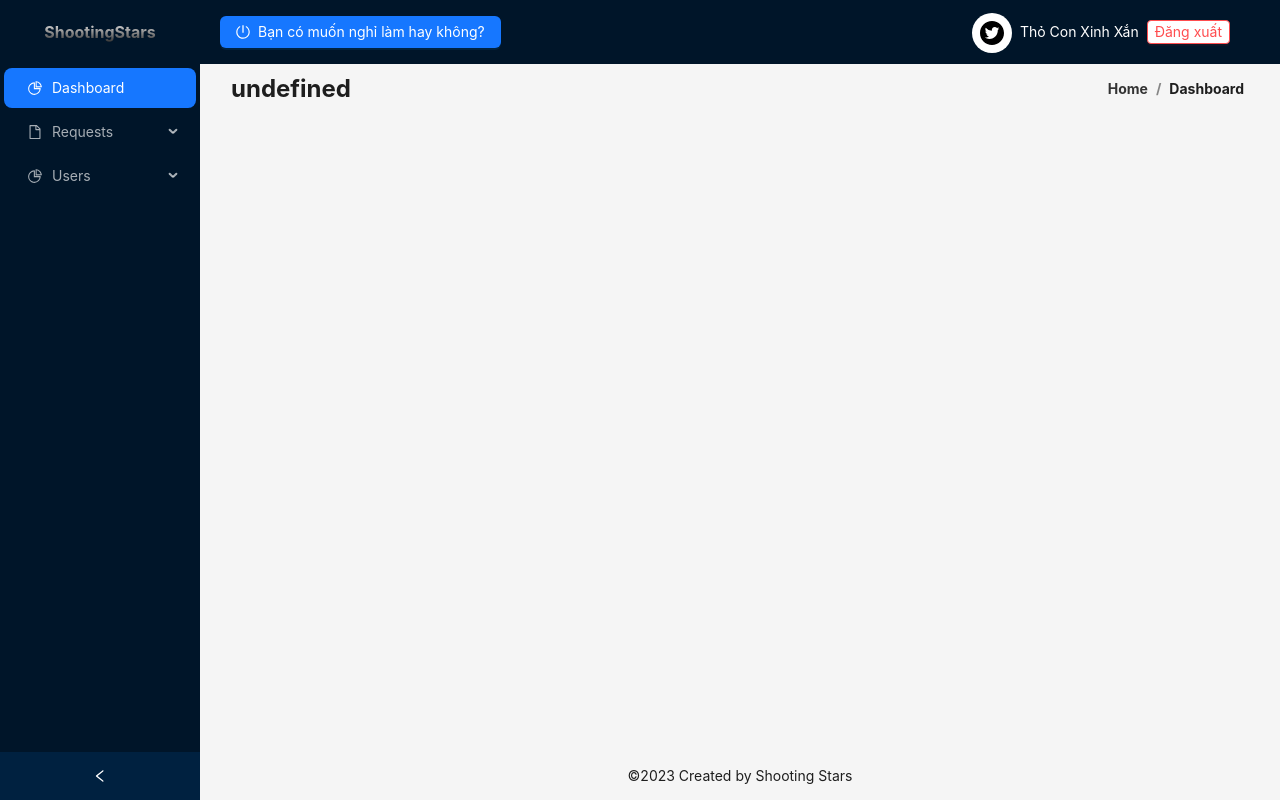
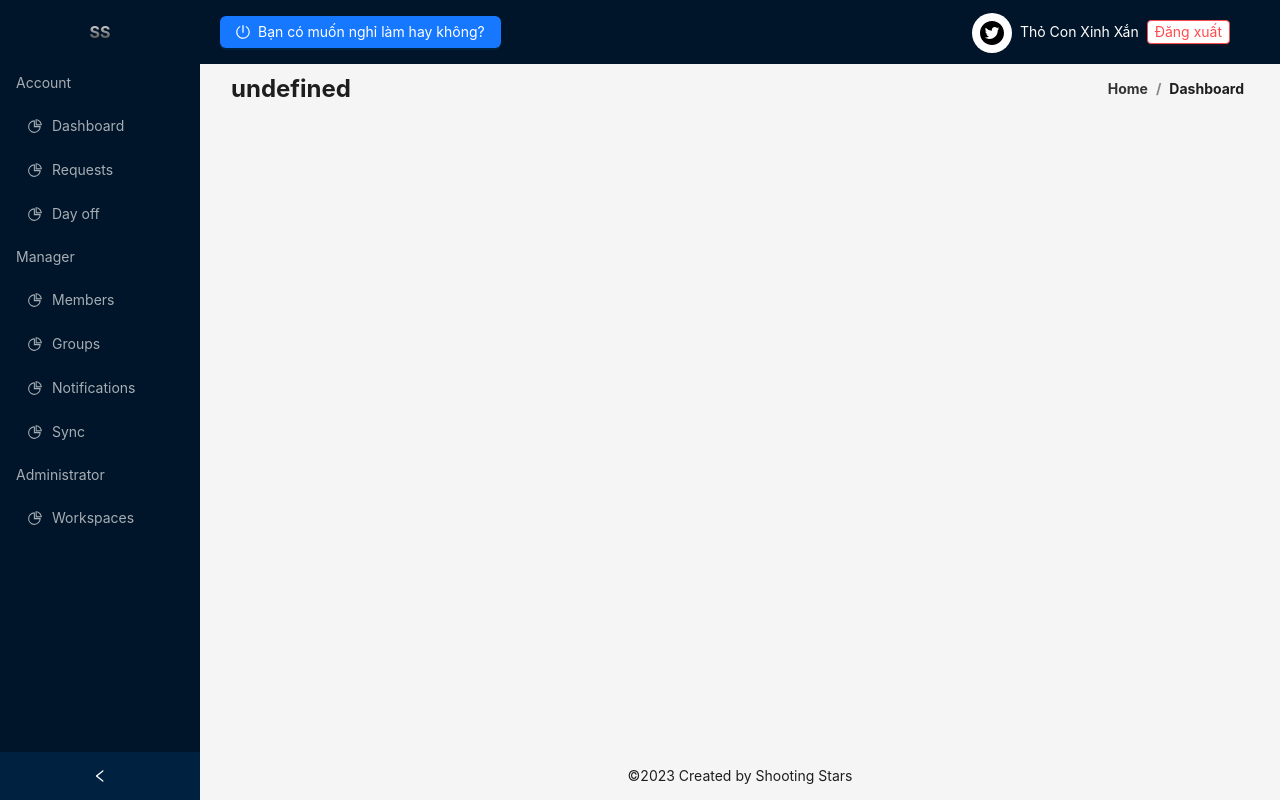
Before and after one commit to khoinguyen80/UI-code-, a React (Vite) app: page /dashboard in a window 1280 px wide. Built offline with nearby package versions, Linux system fonts and the light colour scheme.

Commit message:
fix: layout (#5)
Co-authored-by: nguyendeptrai <nguyendeptrai@gmail.com>

```diff
--- a/src/App.jsx
+++ b/src/App.jsx
@@ -3,8 +3,6 @@ import { BrowserRouter, Routes, Route } from 'react-router-dom'
 import { ToastContainer } from 'react-toastify'
 import 'react-toastify/dist/ReactToastify.css'
 import Dashboard from './pages/Dashboard/Dashboard'
-import CreateUser from './pages/User/CreateUser/CreateUser'
-import ListUser from './pages/User/ListUser/ListUser'
 
 export default function App() {
   return (
@@ -24,8 +22,6 @@ export default function App() {
       <MainLayouts>
         <Routes>
           <Route exact element={<Dashboard />} path='/dashboard' />
-          <Route exact element={<ListUser />} path='/user/list' />
-          <Route exact element={<CreateUser />} path='/user/create' />
         </Routes>
       </MainLayouts>
     </BrowserRouter>
--- a/src/layouts/navigations.jsx
+++ b/src/layouts/navigations.jsx
@@ -1,49 +1,76 @@
 import { FileOutlined, PieChartOutlined } from '@ant-design/icons'
+import { Link } from 'react-router-dom'
 
 export const navigations = [
   {
     key: 1,
-    label: 'Dashboard',
-    icon: <PieChartOutlined />,
-    route: '/dashboard',
-  },
-  {
-    key: 2,
-    label: 'Requests',
+    label: 'Account',
     icon: <FileOutlined />,
-    route: '/requests',
+    type: 'group',
     children: [
       {
+        key: 2,
+        label: <Link to='/dashboard'>Dashboard</Link>,
+        icon: <PieChartOutlined />,
+        path: 'dashboard',
+      },
+      {
         key: 3,
-        label: 'List requests',
+        label: <Link to='/requests'>Requests</Link>,
         icon: <PieChartOutlined />,
-        route: '/requests/list',
+        path: 'requests',
       },
       {
         key: 4,
-        label: 'Send requests',
+        label: <Link to='/daysoff'>Day off</Link>,
         icon: <PieChartOutlined />,
-        route: '/requests/create',
+        path: 'daysoff',
       },
     ],
   },
   {
     key: 5,
-    label: 'Users',
+    label: 'Manager',
     icon: <PieChartOutlined />,
-    route: '/users',
+    type: 'group',
     children: [
       {
         key: 6,
-        label: 'List users',
+        label: <Link to='members'>Members</Link>,
         icon: <PieChartOutlined />,
-        route: '/users/list',
+        path: 'members',
       },
       {
         key: 7,
-        label: 'Create users',
+        label: <Link to='groups'>Groups</Link>,
         icon: <PieChartOutlined />,
-        route: '/users/create',
+        path: 'groups',
+      },
+      {
+        key: 8,
+        label: <Link to='notifications'>Notifications</Link>,
+        icon: <PieChartOutlined />,
+        path: 'notifications',
+      },
+      {
+        key: 9,
+        label: <Link to='sync'>Sync</Link>,
+        icon: <PieChartOutlined />,
+        path: 'sync',
+      },
+    ],
+  },
+  {
+    key: 10,
+    label: 'Administrator',
+    icon: <PieChartOutlined />,
+    type: 'group',
+    children: [
+      {
+        key: 11,
+        label: <Link to='workspaces'>Workspaces</Link>,
+        icon: <PieChartOutlined />,
+        path: 'workspaces',
       },
     ],
   },
```
